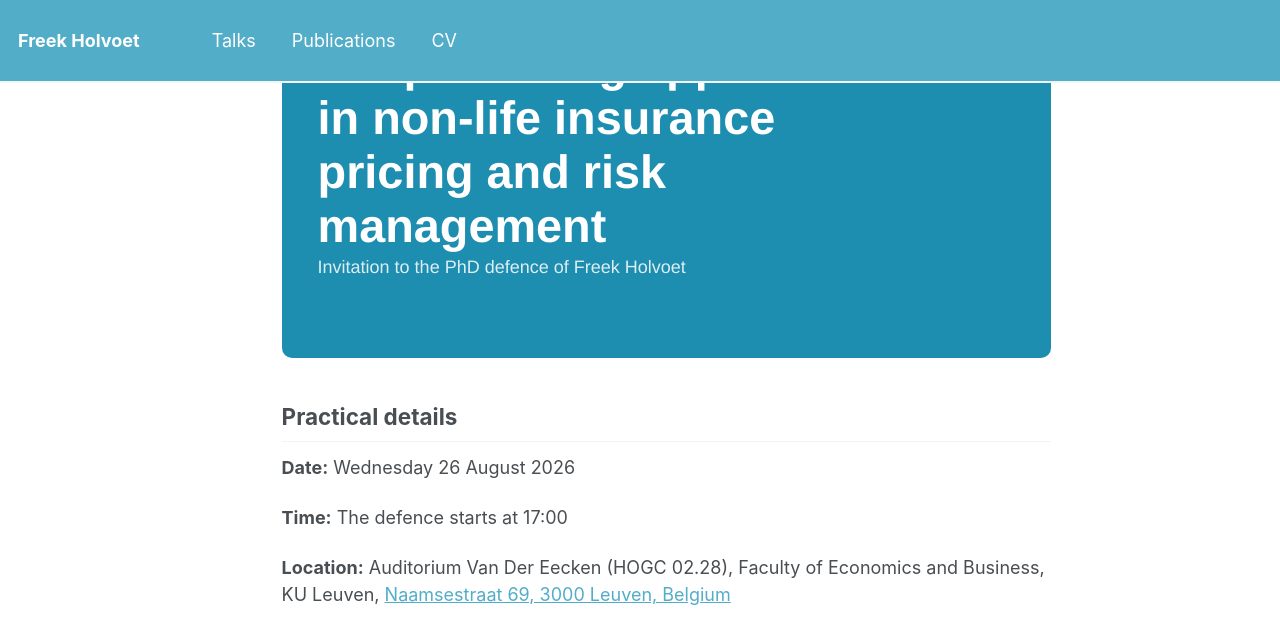
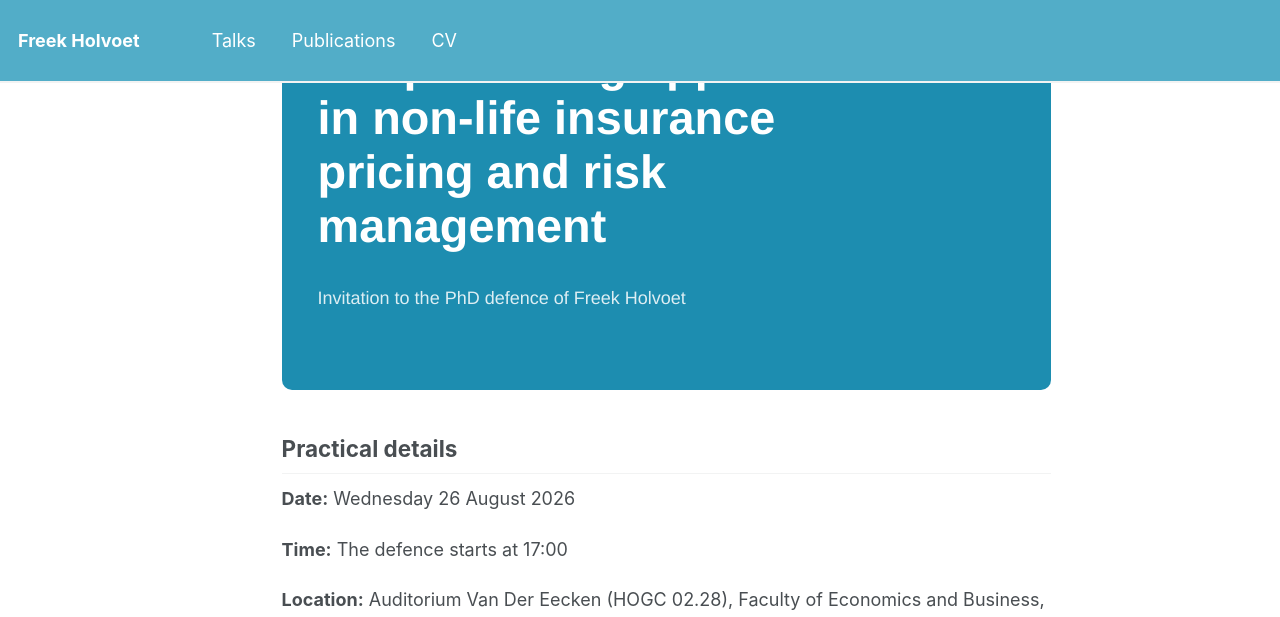
Before and after one commit to freekholvoet/freekholvoet.github.io, a Jekyll site: the page built from _pages/phddefence.html, in a window 1280 px wide and 1400 px high, scrolled down 235 px. Shown: the top 617 px of the window. Built offline with Jekyll 4.4.1, drawn with Linux system fonts in a browser that asks for light colours; a script that is not in the unit is left out.

Commit message:
Fix banner spacing: single 1.75rem gap on title margin-bottom only
Co-Authored-By: Claude Sonnet 4.6 <noreply@anthropic.com>

```diff
--- a/_pages/phddefence.html
+++ b/_pages/phddefence.html
@@ -25,7 +25,7 @@ sitemap: false
   font-weight: 600;
   font-size: clamp(1.6rem, 1rem + 2.6vw, 2.6rem);
   line-height: 1.15;
-  margin: 0;
+  margin: 0 0 1.75rem 0;
   max-width: 24ch;
 }
 .phd-banner__subtitle {
@@ -33,7 +33,7 @@ sitemap: false
   font-family: "Helvetica Neue", Arial, sans-serif;
   font-size: 1.05rem;
   font-weight: 400;
-  margin: 1.5rem 0 0 0;
+  margin: 0;
 }
 .page__title { display: none; }
 .map-embed {
```
